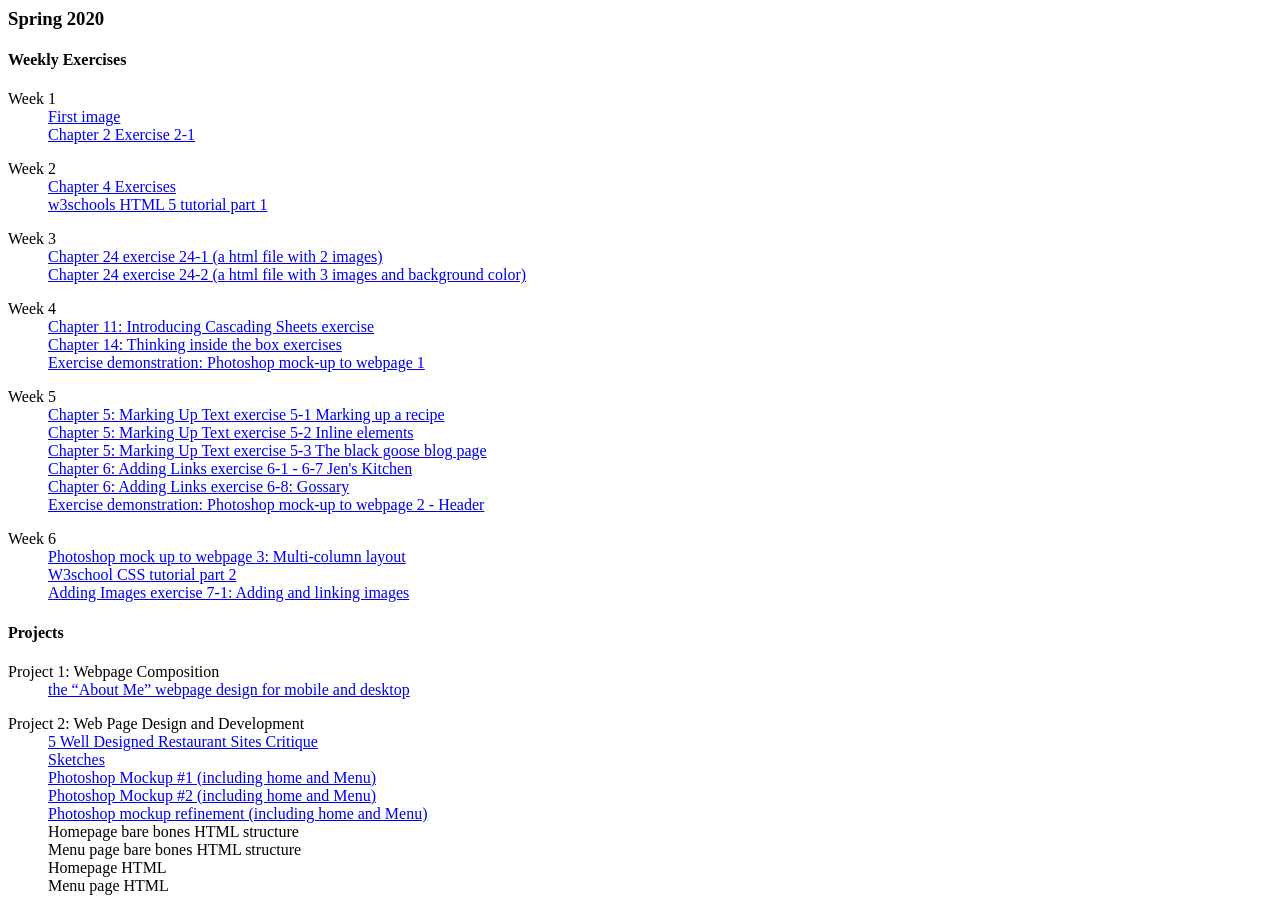
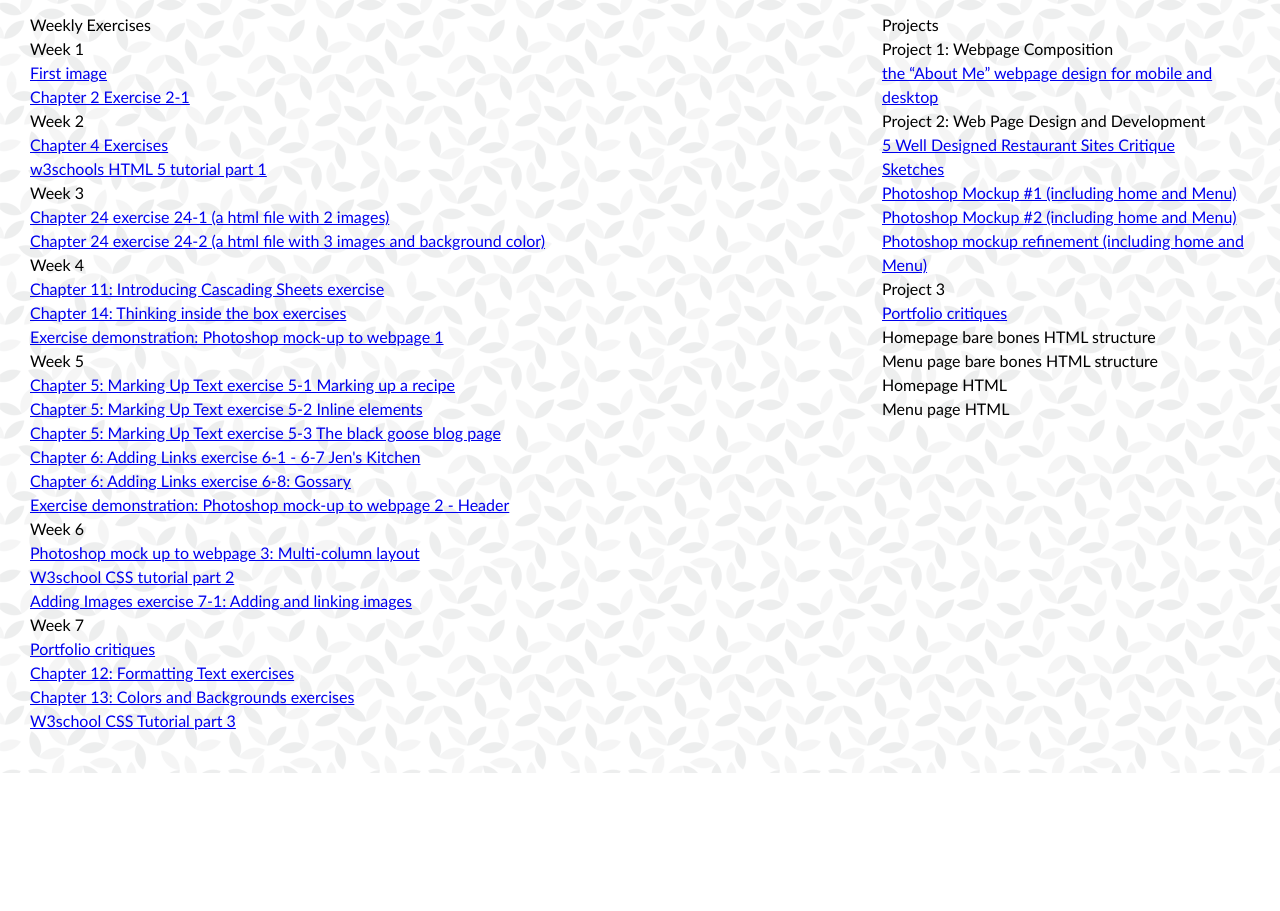
Before and after one commit to jacinto-iii/avt217, a plain HTML site: page weekly/index.html in a window 1280 px wide. Shown: the part 119-1030 px from the top of the page. After the commit the page ends 892 px from the top, so only its background shows below. Drawn offline with Linux system fonts and the light colour scheme; files whose address does not match are found by name.

Commit message:
Update index.html

```diff
--- a/weekly/index.html
+++ b/weekly/index.html
@@ -4,6 +4,7 @@
 <meta charset="UTF-8">
 <title>edWIN's Coursepage</title>
 </head>
+<link rel="stylesheet" href="css/coursehome.css">
 
 <body>
 <div id="wrapper">
@@ -53,7 +54,15 @@
 		<dd><a href="w6/div3.html">Photoshop mock up to webpage 3: Multi-column layout</a></dd>
 		<dd><a href="w6/w3schools_css_exercise2.png">W3school CSS tutorial part 2</a></dd>
 		<dd><a href="w6/gallery/index.html">Adding Images exercise 7-1: Adding and linking images</a></dd>
-	</dl>
+</dl>
+
+<dl>
+	<dt>Week 7</dt>
+		<dd><a href="../p3/critique_p4.html">Portfolio critiques</a></dd>
+		<dd><a href="w7/menu.html">Chapter 12: Formatting Text exercises</a></dd>
+		<dd><a href="w7/summermenu.html">Chapter 13: Colors and Backgrounds exercises</a></dd>
+		<dd><a href="w7/w3schools_css_exercise3.png">W3school CSS Tutorial part 3</a></dd>
+</dl>
 </div><!-- weekly ends-->
 <div id="project">
 <h4>Projects</h4>
@@ -69,6 +78,11 @@
 	<dd><a href="../p2/firstdesign.html">Photoshop Mockup #1 (including home and Menu)</a></dd>
 	<dd><a href="../p2/second_design.html">Photoshop Mockup #2 (including home and Menu)</a></dd>
 	<dd><a href="../p2/p2finaldesign.html">Photoshop mockup refinement (including home and Menu)</a></dd>
+
+<dl>
+<dt>Project 3</dt>
+	<dd><a href="../p3/critique_p4.html">Portfolio critiques</a></dd>
+</dl>
 <dd>Homepage bare bones HTML structure </dd>
 <dd>Menu page bare bones HTML structure</dd>
 <dd>Homepage HTML</dd>
```
